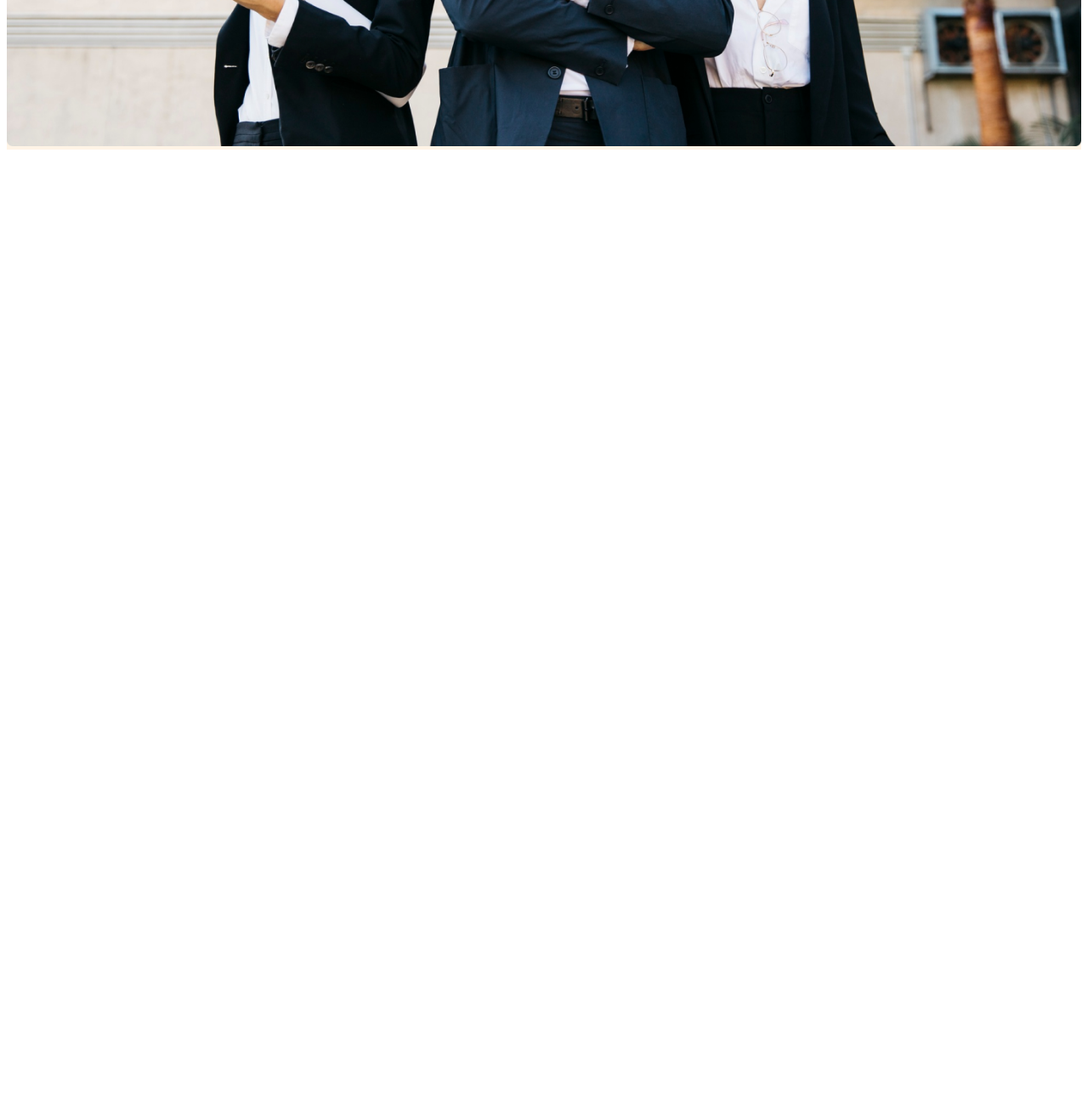
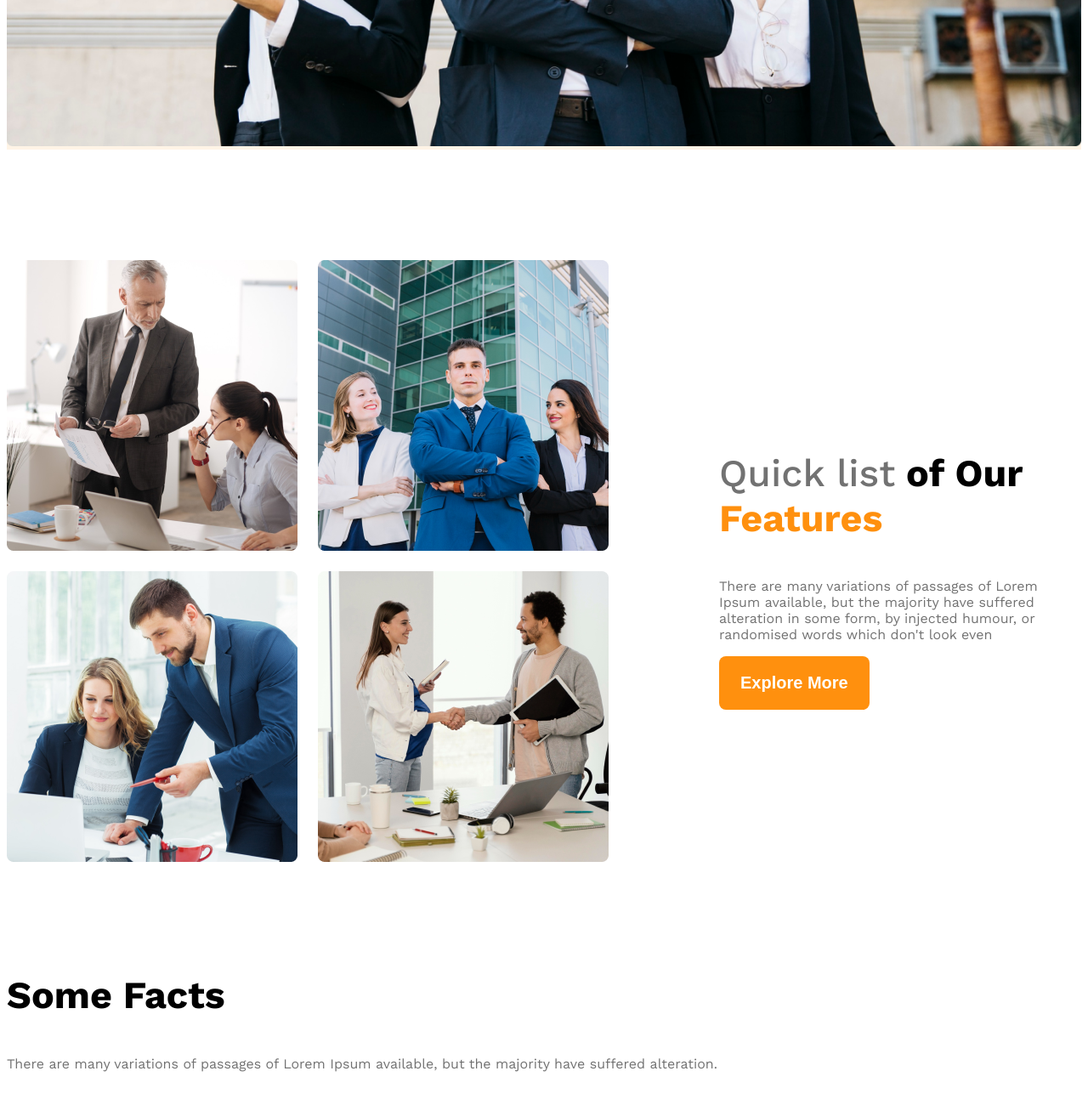
Before and after one commit to muradhossain33/g3-architecs-website, a plain HTML site: page index.html in a window 1280 px wide. Shown: the part 1008-2308 px from the top of the page at 85% size. Before the commit the page ends 1192 px from the top, so only its background shows below. Drawn offline with nearby package versions, Linux system fonts and the light colour scheme.

Commit message:
made team responsive added and fact structure

```diff
--- a/index.html
+++ b/index.html
@@ -33,7 +33,27 @@
 
     </header>
     <main>
-
+        <!-- teams section start -->
+        <section class="teams display-flex">
+            <div class="team-img-container">
+                <img src="images/team1.png" alt="two architec discussing about design">
+                <img src="images/team2.png" alt="">
+                <img src="images/team3.png" alt="">
+                <img src="images/team4.png" alt="">
+            </div>
+            <div class="our-features">
+                <h3 class="section-title"><span id="quick-list" class="text-light-gray">Quick list</span> <span>of Our</span><span class="text-primary"> Features</span></h3>
+                <p class="features-description text-light-gray">There are many variations of passages of Lorem Ipsum available, but the majority have suffered alteration in some form, by injected humour, or randomised words which don't look even</p>
+                <button class="btn-primary">Explore More</button>
+            </div>
+        </section>
+        <!-- features will enjoy -->
+         <section>
+            <h3 class="section-title">Some Facts</h3>
+            <p class="text-light-gray">There are many variations of passages of Lorem Ipsum available, but the majority have suffered alteration.</p>
+         </section>
+         <!--some facts -->
+         <section class="some-facts"></section>
     </main>
     <footer>
 
--- a/styles/architec.css
+++ b/styles/architec.css
@@ -10,6 +10,9 @@
 /* shared styles */
 .display-flex {
     display: flex;
+}
+.text-primary{
+    color:#FF900E;
 }
 .btn-primary{
     color: #FF900E;
@@ -42,6 +45,17 @@
 
 
 }
+main {
+    max-width: 1440px;
+    margin: 0 auto;
+}
+main > section{
+    margin-top: 130px;
+}
+ .section-title{
+        font-size: 2.8rem;
+        font-weight: 700;
+     }
 
 
 /* navbar realted styles */
@@ -86,9 +100,43 @@
 
 
 }
+
+ /* team and features related styles */
+     .teams{
+       align-items: center;
+     }
+     .team-img-container{
+        display: grid;
+        grid-template-columns: repeat(2, 1fr);
+        gap : 24PX;
+     }
+     .our-features{
+        margin-left:130px ;
+        max-width: 530px;
+     }
+
+     #quick-list{
+        font-weight: 500;
+     }
 /* responsive media query */
 @media  screen and (max-width : 576px) {
-    .navbar, .nav-links{
+    .navbar,
+    .nav-links,
+    .teams{
         flex-direction: column;
     }
+    .team-img-container{
+        grid-template-columns: repeat(1, 1fr);
+    }
+    .our-features{
+        margin-left: 20px;
+    }
 }
+@media screen and (min-width : 576px) and (max-width: 992px) {
+    .teams{
+        flex-direction: column;
+    }
+    .our-features{
+        margin-left: 50px auto;
+    }
+}
```
